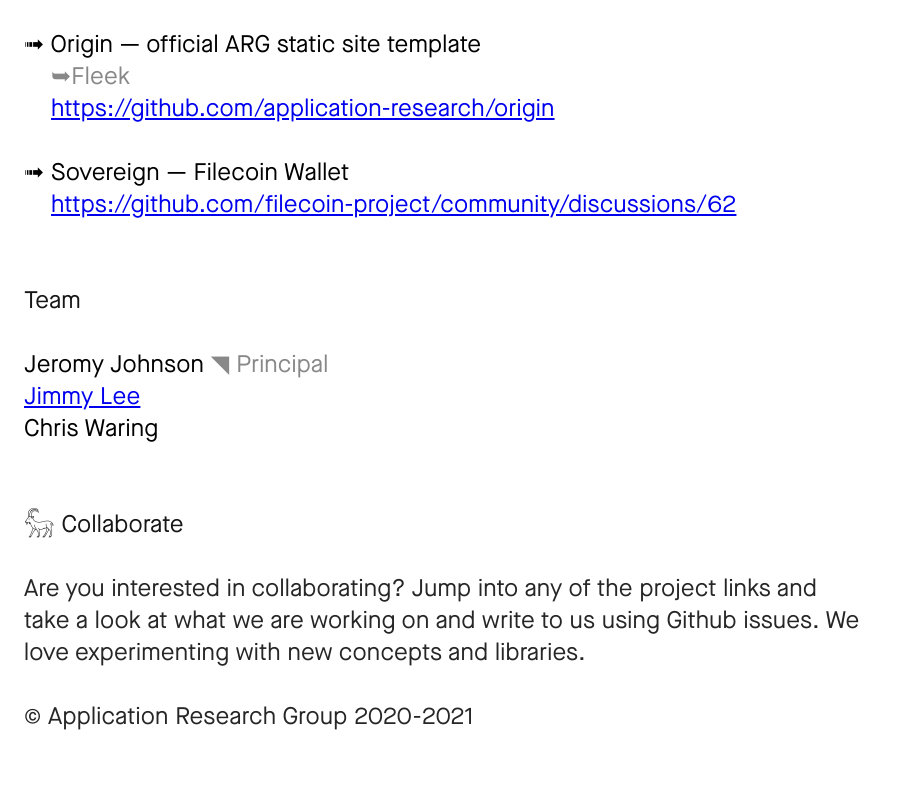
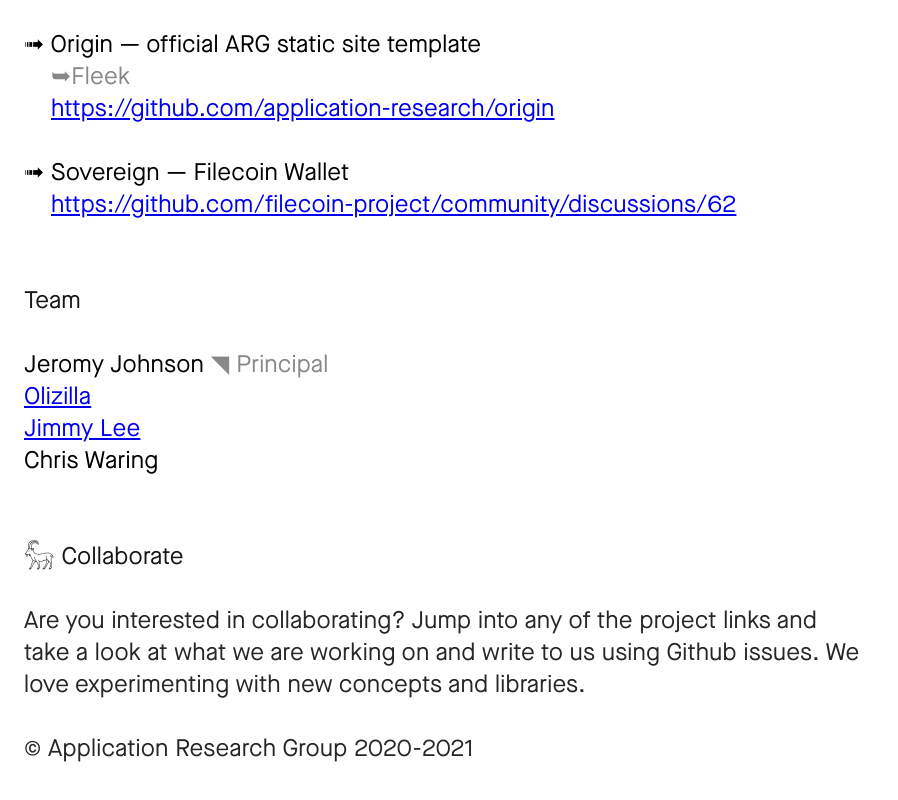
Before and after one commit to protocol/arg, a Next.js app: page / in a window 1280 px wide. Shown: the part 1508-2308 px from the top of the page, without its empty margins (0-898 px from the left). Built offline with nearby package versions, Linux system fonts and the light colour scheme.

Commit message:
adds olizilla

```diff
--- a/pages/index.js
+++ b/pages/index.js
@@ -61,7 +61,12 @@ const STYLES_BODY = css`
   }
 `;
 
-const team = [{ name: 'Jeromy Johnson', title: 'Principal' }, { name: 'Jimmy Lee', url: 'https://reading.supply/@jim' }, { name: 'Chris Waring' }];
+const team = [
+  { name: 'Jeromy Johnson', title: 'Principal' },
+  { name: 'Olizilla', url: 'https://github.com/olizilla' },
+  { name: 'Jimmy Lee', url: 'https://reading.supply/@jim' },
+  { name: 'Chris Waring' },
+];
 
 const projects = [
   {
```
